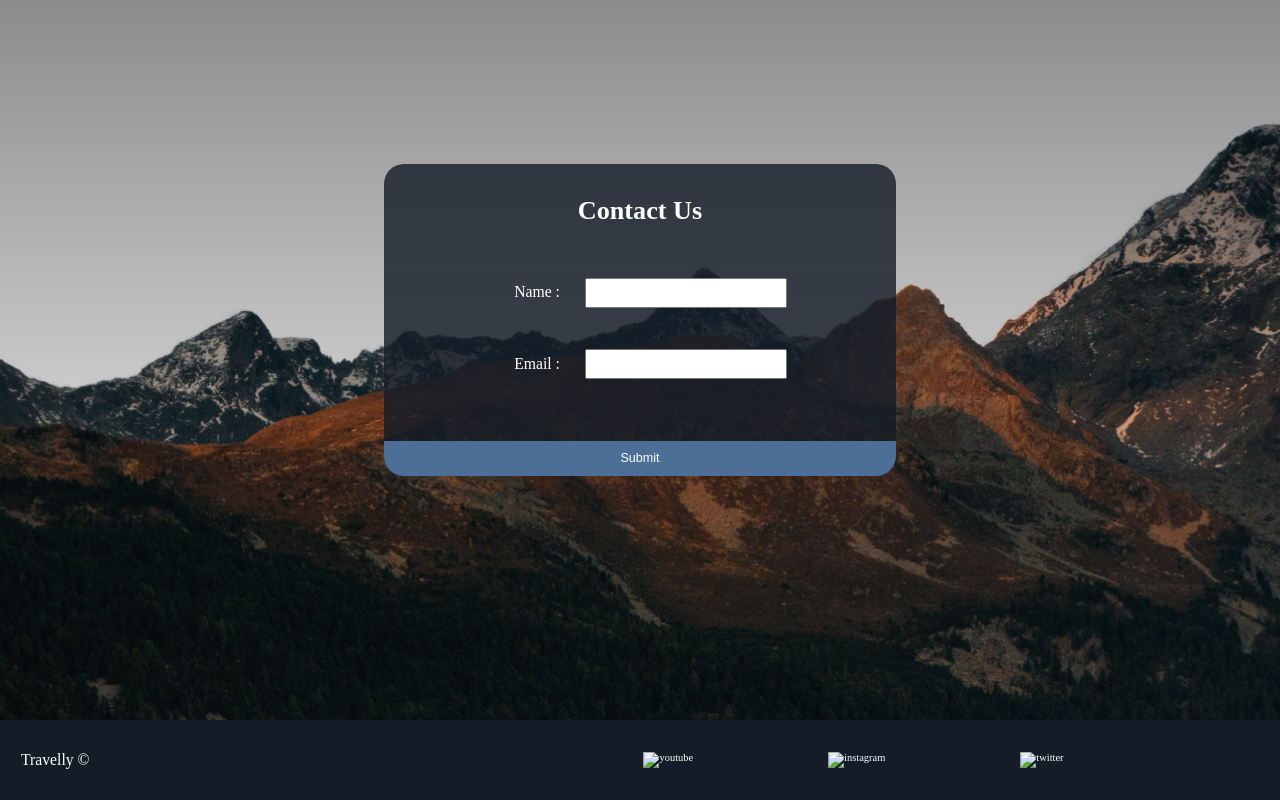
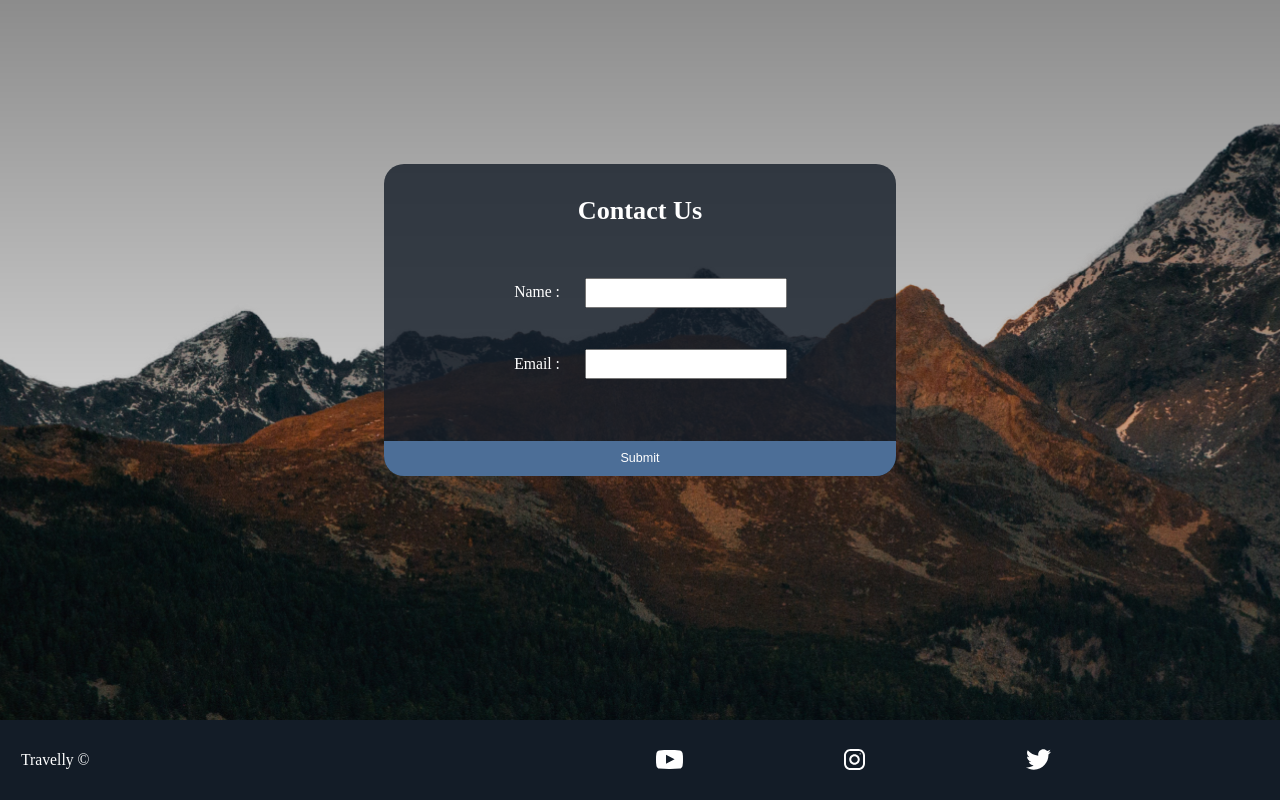
Before and after one commit to Yogesh-developer/TravalProject, a plain HTML site: page index.html in a window 1280 px wide. Shown: the part 2480-3280 px from the top of the page. Drawn offline with Linux system fonts and the light colour scheme; the site is published under a folder, as on GitHub Pages, so addresses that start at the root find nothing; a web font is replaced by a local one.

Commit message:
updated img csss

```diff
--- a/index.html
+++ b/index.html
@@ -90,9 +90,9 @@
         <div class="footer">
         <h3>Travelly &copy;</h3>
             <Ul>
-                <li><a href="#"><img src="/icons/youtube.svg" alt="youtube"></a></li>
-                <li><a href="#"><img src="/icons/instagram.svg" alt="instagram"></a></li>
-                <li><a href="#"><img src="/icons/twitter.svg" alt="twitter"></a></li>
+                <li><a href="#"><img src="./icons/youtube.svg" alt="youtube"></a></li>
+                <li><a href="#"><img src="./icons/instagram.svg" alt="instagram"></a></li>
+                <li><a href="#"><img src="./icons/twitter.svg" alt="twitter"></a></li>
             </Ul>
         </div>
     </footer>
```
